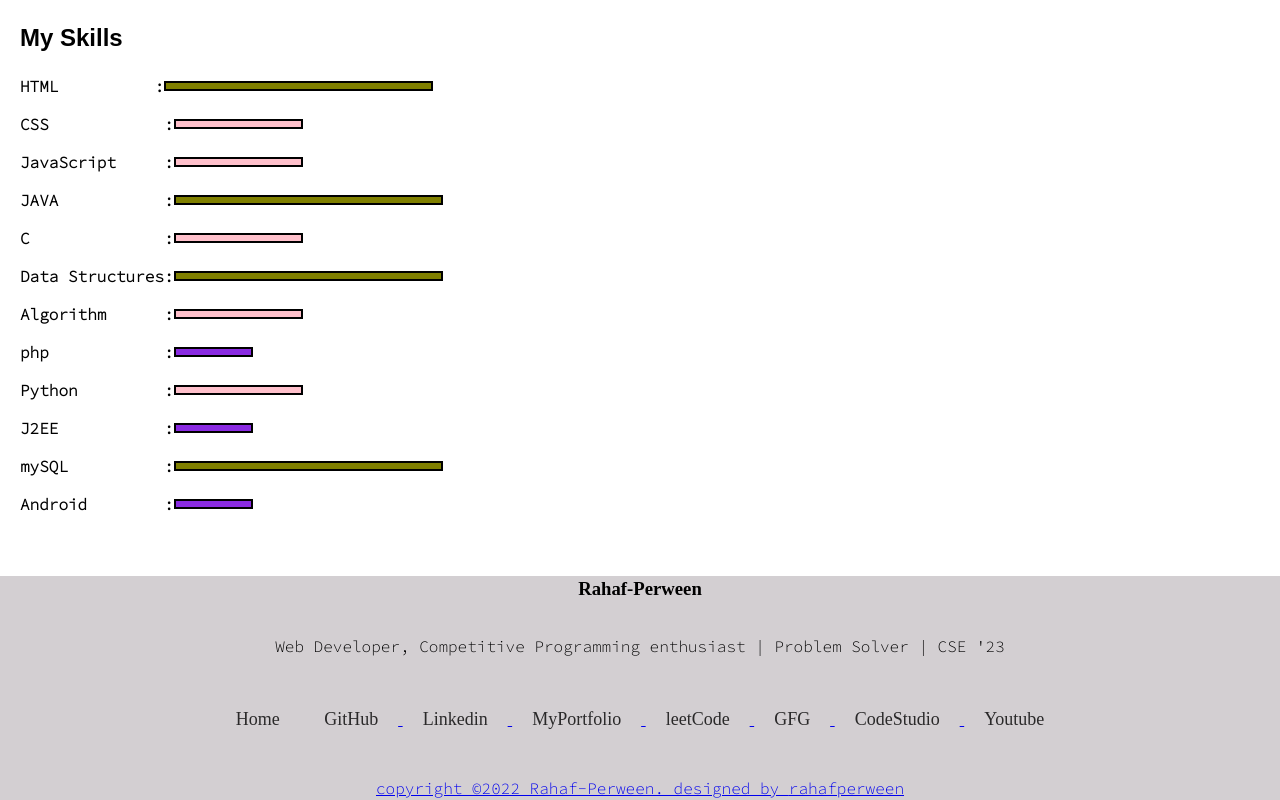
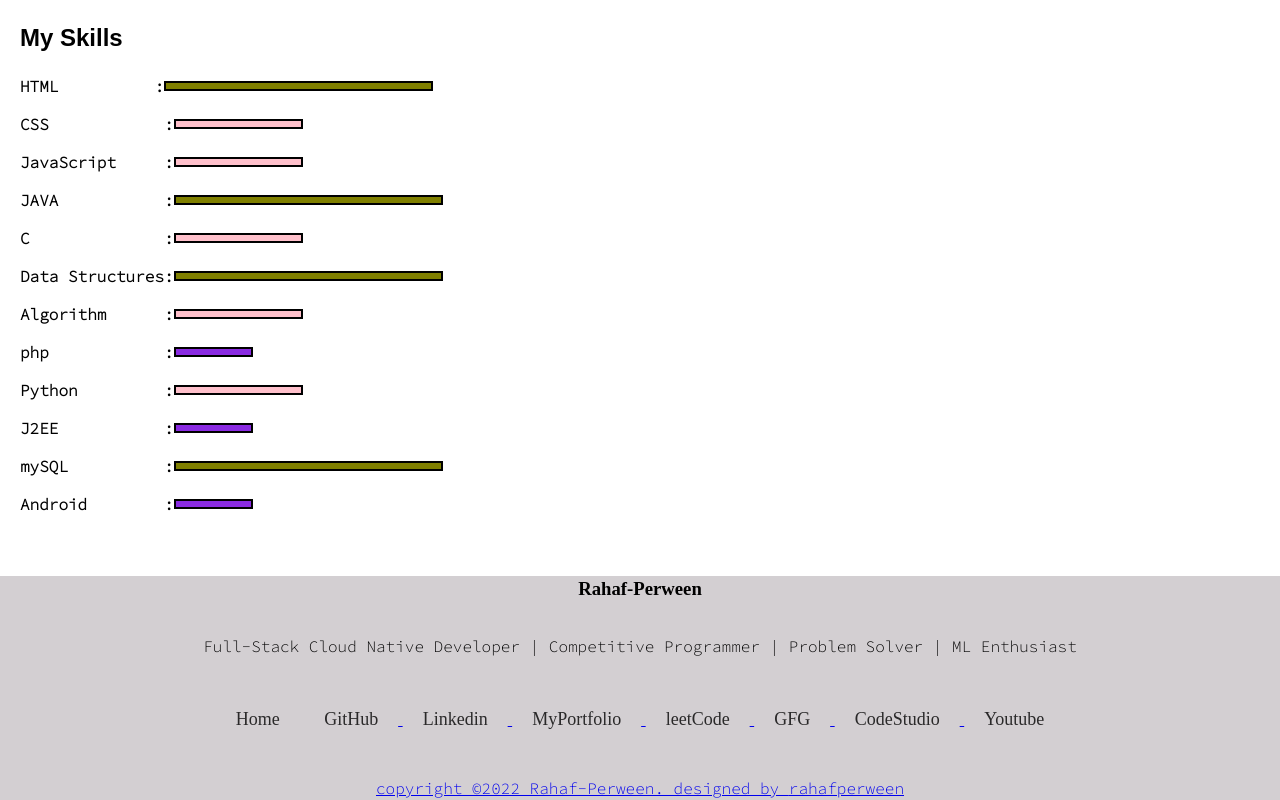
Before and after one commit to RAHAF321/MyWebsiteLive, a plain HTML site: page intro.html in a window 1280 px wide. Shown: the part 848-1648 px from the top of the page. Drawn offline with Linux system fonts and the light colour scheme.

Commit message:
updated content

```diff
--- a/intro.html
+++ b/intro.html
@@ -4,7 +4,7 @@
     <meta charset="UTF-8">
     <meta http-equiv="X-UA-Compatible" content="IE=edge">
     <meta name="viewport" content="width=device-width, initial-scale=1.0">
-    <title>Full-Stack Developer | Competitive Programming enthusiast | Problem Solver | ML Enthusiast</title>
+    <title>Rahaf Perween: Full-Stack Cloud Native Developer</title>
     <link rel="stylesheet" href="index.css">
 </head>
 <body>
@@ -76,7 +76,7 @@
 <script src="script.js"></script>
 <section class="footer">
     <h3 style="text-align: center;">Rahaf-Perween</h3><br><br>
-    <p style="text-align: center;"> Web Developer, Competitive Programming enthusiast | Problem Solver | CSE '23</p>
+    <p style="text-align: center;">Full-Stack Cloud Native Developer | Competitive Programmer | Problem Solver | ML Enthusiast</p>
     <div class="social" style="text-align: center;"><br><br>
     <a href="#"><i class="fab"></i></a>
     <a href="#"><i class="fab" ></i></a>
```
Also changed, not shown: blog.html (+1 -1 lines), contact.html (+1 -1 lines), index.html (+1 -1 lines), projects.html (+1 -1 lines).
